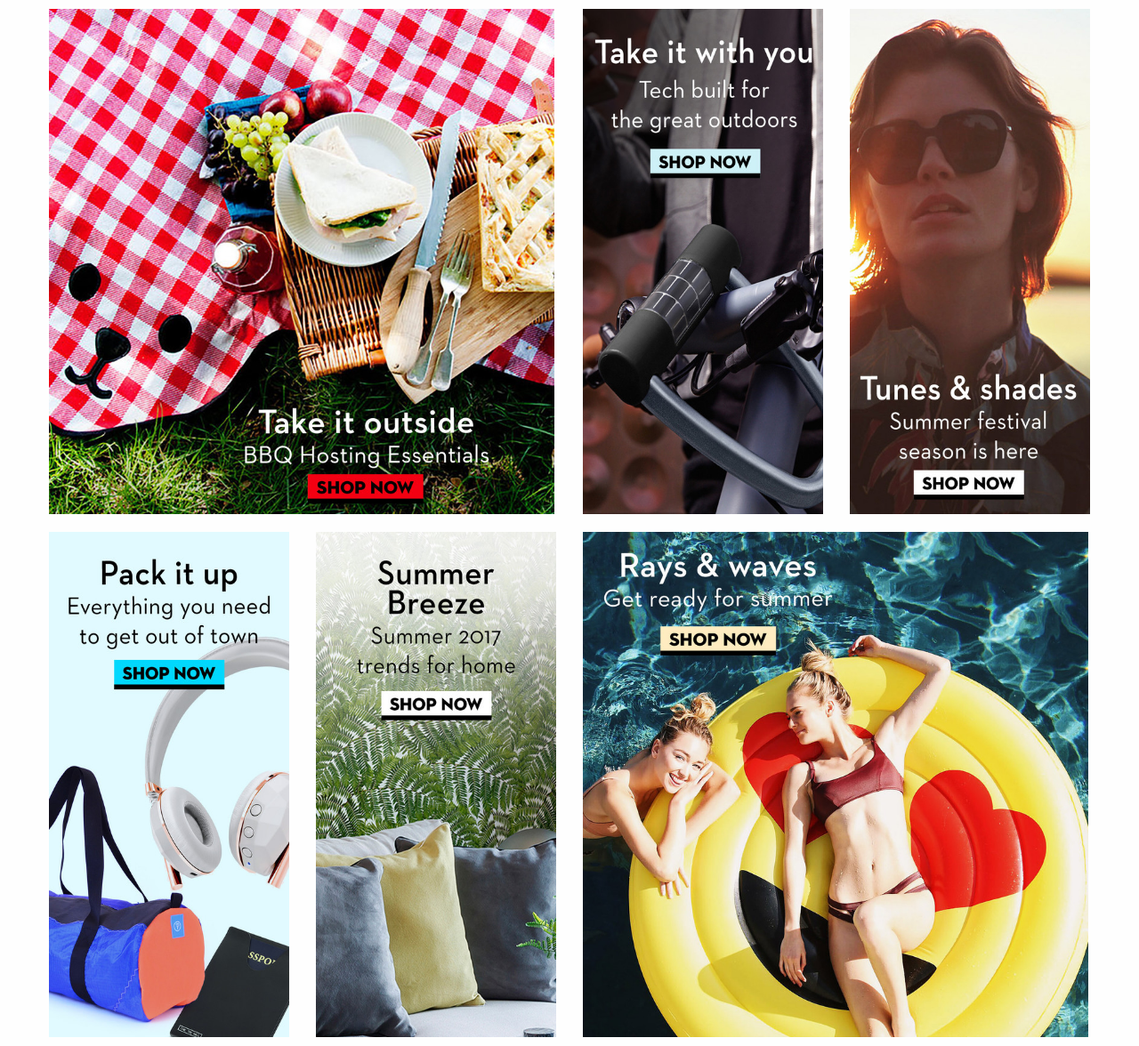
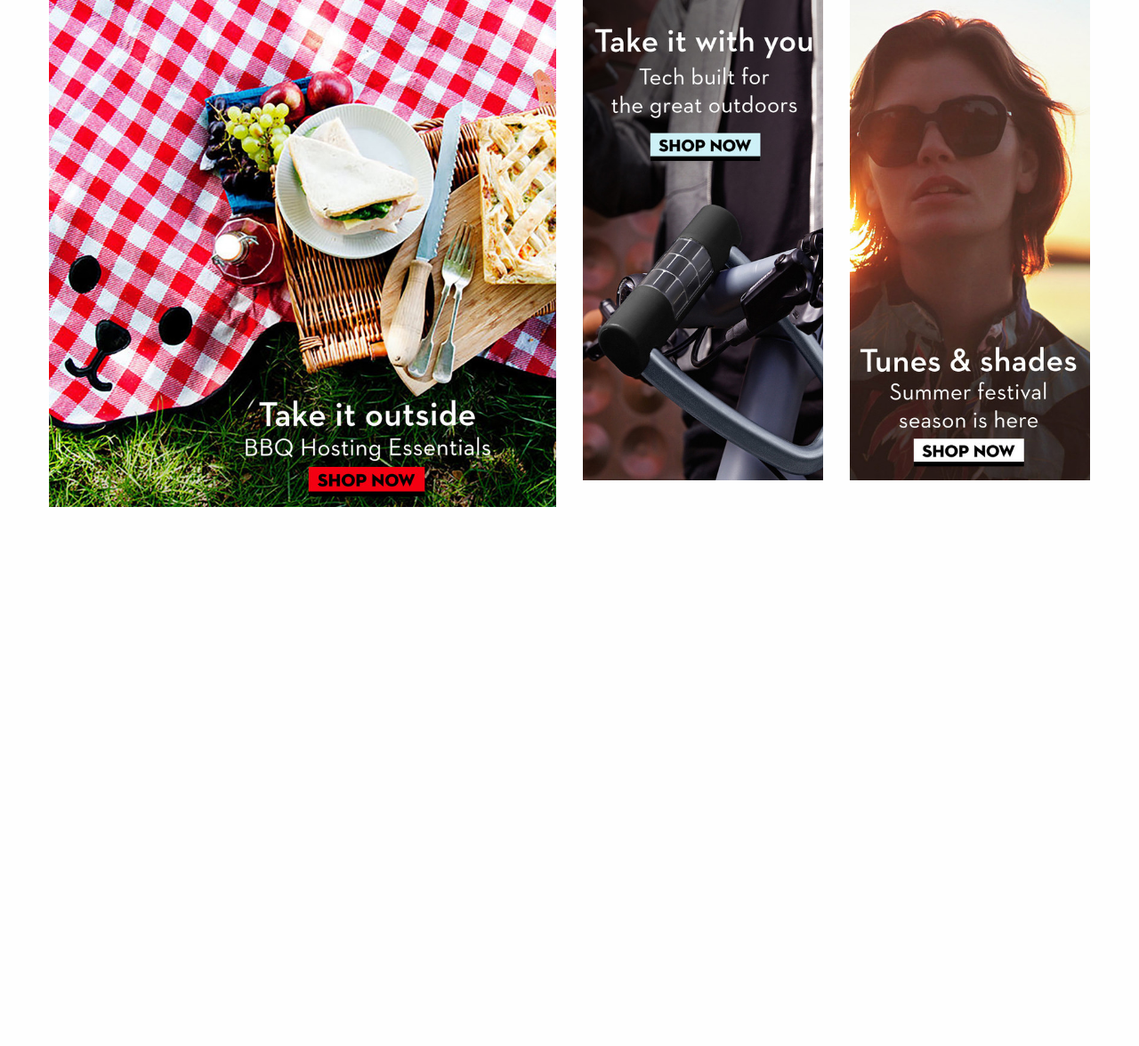
Before and after one commit to anadurand/portafolio-foundation, a plain HTML site: page index.html in a window 1280 px wide. Shown: the whole page at 89% size. After the commit the page ends 800 px from the top, so only its background shows below. Drawn offline with Linux system fonts and the light colour scheme.

Commit message:
avance-4

```diff
--- a/css/app.css
+++ b/css/app.css
@@ -1,19 +1,65 @@
+/*
+.column {
+
+  padding-right: 0;
+}
+*/
 /*
 .columns{
   padding-right: 0;
   padding-left: 0;
 }
+
 */
-div {
-  padding-top: 5px;
-  padding-bottom: 5px;
+/*
+
+.small-12,
+.small-6{
+  padding: 10px;
 }
-@media screen and (max-width: 340px) {
-    div {
-      padding-top: 5px;
-      padding-bottom: 5px;
+
+
+*/
+
+/*sm  all*/
+/*
+.fotos img {
+  height: 30rem;
+}
+
+@media (max-width: 640px) {
+  .fotos {
+  padding-right: 0px !important;
+  padding-left:0px !important;
+  height: auto;
+}
+
+
+
+}
+*/
+
+/*
+.medium-6.small-12.columns.img1,
+.medium-3.small-6.columns.img2,
+.medium-3.small-6.columns.img3{
+        background-repeat: no-repeat;
+        background-size: cover;
+        background-position: center center;
+        height: 500px;
+        max-height: 800px;
+        min-height: 100px;
     }
+
+.medium-6.columns.small-12.img1 {
+        background-image: url("../assets/img/6452-800x800-1494021632.png");
 }
-img {
-  height: 568px;
+
+.medium-3.columns.small-6.img2 {
+    background-image: url("../assets/img/6428-400x800-1493011185.png");
 }
+
+.medium-3.columns.small-6.img3{
+    background-image: url("../assets/img/6454-400x800-1494021907.png");
+}
+*/
--- a/index.html
+++ b/index.html
@@ -9,29 +9,52 @@
     <link rel="stylesheet" href="css/app.css">
   </head>
   <body>
+
     <section class="galeria">
+      <div class="row align-bottom">
+            <img class="small-12 medium-6 columns" src="assets/img/6452-800x800-1494021632.png" alt="">
+            <img class="small-6 medium-3 columns" src="assets/img/6428-400x800-1493011185.png" alt="">
+            <img class="small-6 medium-3 columns" src="assets/img/6454-400x800-1494021907.png" alt="">
+      </div>
+
+<!--
       <div class="row">
-        <div class="small-12 medium-6 columns">
+        <div class="small-12 medium-6 columns fotos">
           <img src="assets/img/6452-800x800-1494021632.png" alt="">
         </div>
-          <div class="small-6 medium-3 columns">
+        <div class="small-12 medium-6 columns">
+          <div class="small-6 medium-6 columns fotos">
             <img src="assets/img/6428-400x800-1493011185.png" alt="">
           </div>
-          <div class="small-6 medium-3 columns">
+          <div class="small-6 medium-6 columns fotos">
             <img src="assets/img/6454-400x800-1494021907.png" alt="">
           </div>
+        </div>
       </div>
       <div class="row">
-        <div class="small-6 medium-3 columns">
+        <div class="small-6 medium-3 columns fotos">
           <img src="assets/img/6431-400x800-1493010475.png" alt="">
         </div>
-        <div class="small-6 medium-3 columns">
+        <div class="small-6 medium-3 columns fotos">
           <img src="assets/img/6459-400x800-1494373688.png" alt="">
         </div>
-        <div class="small-12 medium-6 columns">
+        <div class="small-12 medium-6 columns fotos">
           <img src="assets/img/6455-800x800-1494022060.png" alt="">
         </div>
       </div>
+    -->
+    <!--
+    <div class="row">
+      <div class="medium-6 small-12 columns img1"></div>
+      <div class="medium-3 small-6 columns img2"></div>
+      <div class="medium-3 small-6 columns img3"></div>
+    </div>
+  -->
+    <!--<div class="row">
+      <div class="medium-3 columns img4"></div>
+      <div class="medium-3 columns img5"></div>
+      <div class="medium-6 columns img6"></div>
+    </div>-->
     </section>
 
     <script src="js/vendor/jquery.js"></script>
```
